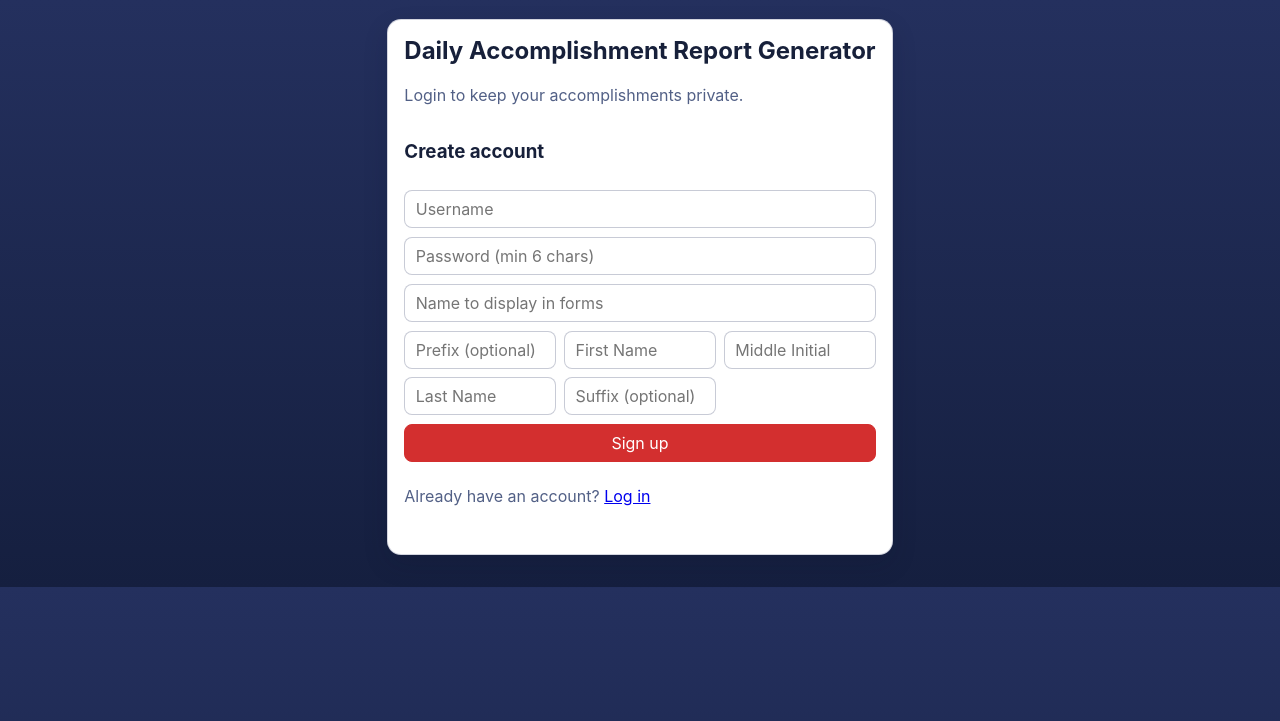
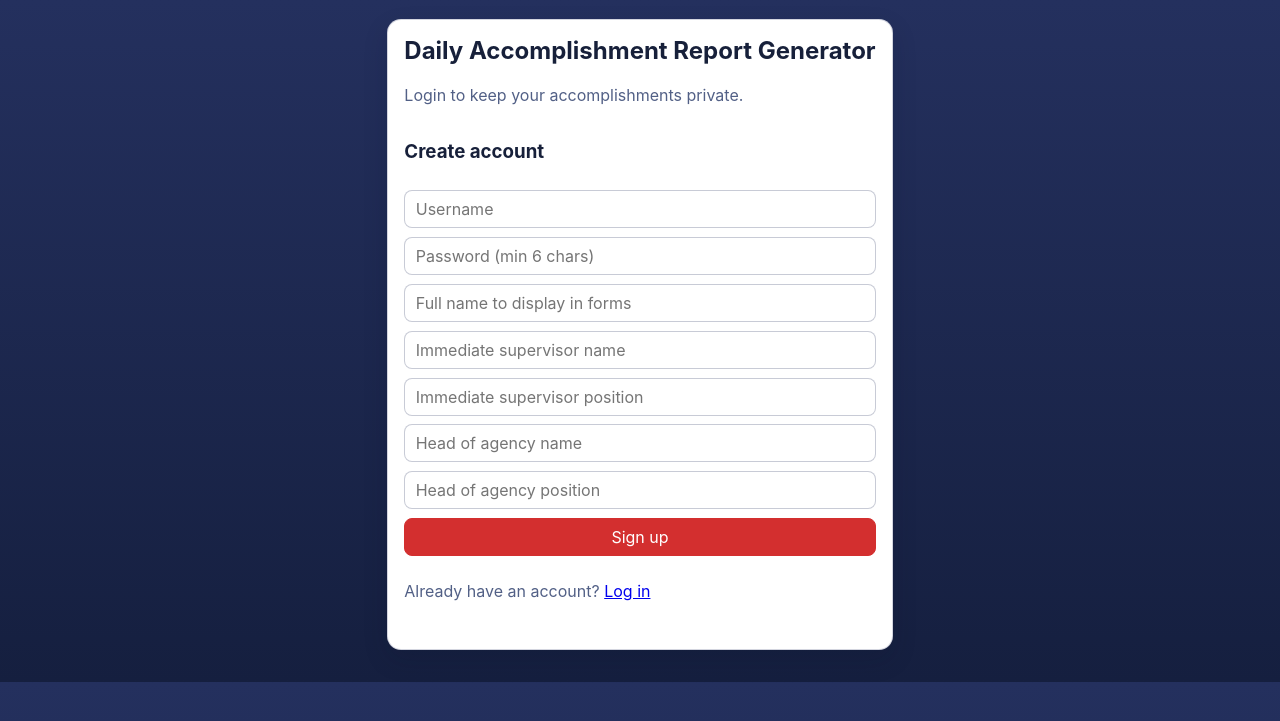
Before and after one commit to chadgian/systems_by_AI, a PHP site: page /projects/accomplishment-report/index.php?page=signup in a window 1280 px wide. Shown: the top 721 px of the page. Run offline with PHP 8.4, Linux system fonts and the light colour scheme.

Commit message:
Refine accomplishment template layout and simplify signup flow

```diff
--- a/projects/accomplishment-report/index.php
+++ b/projects/accomplishment-report/index.php
@@ -19,21 +19,39 @@ function writeJson(string $path, array $data): void {
     file_put_contents($path, json_encode($data, JSON_PRETTY_PRINT | JSON_UNESCAPED_UNICODE));
 }
 
-function joinNameParts(string $prefix, string $firstName, string $middleInitial, string $lastName, string $suffix): string {
-    $parts = [];
-    if ($prefix !== '') $parts[] = $prefix;
-    if ($firstName !== '') $parts[] = $firstName;
-    if ($middleInitial !== '') $parts[] = rtrim($middleInitial, '.') . '.';
-    if ($lastName !== '') $parts[] = $lastName;
-    if ($suffix !== '') $parts[] = $suffix;
-    return trim(implode(' ', $parts));
-}
 
 $users = readJson($usersFile, ['users' => []]);
 $records = readJson($recordsFile, ['profiles' => [], 'records' => []]);
 if (!isset($users['users']) || !is_array($users['users'])) $users['users'] = [];
 if (!isset($records['profiles']) || !is_array($records['profiles'])) $records['profiles'] = [];
 if (!isset($records['records']) || !is_array($records['records'])) $records['records'] = [];
+
+$seeded = false;
+if (!isset($users['users']['sample_user'])) {
+    $users['users']['sample_user'] = password_hash('password123', PASSWORD_DEFAULT);
+    $seeded = true;
+}
+if (!isset($records['profiles']['sample_user'])) {
+    $records['profiles']['sample_user'] = [
+        'employeeName' => 'Sample User',
+        'displayName' => 'Sample User',
+        'office' => 'CSC Regional Office VI',
+        'division' => 'Policies and Systems Evaluation Division',
+        'supervisorName' => 'Juan Dela Cruz',
+        'supervisorPosition' => 'Supervising Administrative Officer',
+        'headName' => 'Maria Santos',
+        'headPosition' => 'Regional Director',
+    ];
+    $seeded = true;
+}
+if (!isset($records['records']['sample_user']) || !is_array($records['records']['sample_user'])) {
+    $records['records']['sample_user'] = [];
+    $seeded = true;
+}
+if ($seeded) {
+    writeJson($usersFile, $users);
+    writeJson($recordsFile, $records);
+}
 
 if (isset($_GET['auth'])) {
     header('Content-Type: application/json; charset=utf-8');
@@ -61,31 +79,26 @@ if (isset($_GET['auth'])) {
         if (strlen($password) < 6) { http_response_code(422); echo json_encode(['ok' => false, 'message' => 'Password must be at least 6 characters.']); exit; }
         if (isset($users['users'][$username])) { http_response_code(409); echo json_encode(['ok' => false, 'message' => 'Username already exists.']); exit; }
 
-        $prefix = trim((string)($payload['prefix'] ?? ''));
-        $firstName = trim((string)($payload['firstName'] ?? ''));
-        $middleInitial = trim((string)($payload['middleInitial'] ?? ''));
-        $lastName = trim((string)($payload['lastName'] ?? ''));
-        $suffix = trim((string)($payload['suffix'] ?? ''));
         $displayName = trim((string)($payload['displayName'] ?? ''));
-        if ($firstName === '' || $lastName === '') { http_response_code(422); echo json_encode(['ok' => false, 'message' => 'First name and last name are required.']); exit; }
+        $supervisorName = trim((string)($payload['supervisorName'] ?? ''));
+        $supervisorPosition = trim((string)($payload['supervisorPosition'] ?? ''));
+        $headName = trim((string)($payload['headName'] ?? ''));
+        $headPosition = trim((string)($payload['headPosition'] ?? ''));
+        if ($displayName === '') { http_response_code(422); echo json_encode(['ok' => false, 'message' => 'Name is required.']); exit; }
+        if ($supervisorName === '' || $supervisorPosition === '' || $headName === '' || $headPosition === '') { http_response_code(422); echo json_encode(['ok' => false, 'message' => 'Supervisor and head details are required.']); exit; }
 
         $users['users'][$username] = password_hash($password, PASSWORD_DEFAULT);
         writeJson($usersFile, $users);
 
         $records['profiles'][$username] = [
-            'employeeName' => $displayName !== '' ? $displayName : joinNameParts($prefix, $firstName, $middleInitial, $lastName, $suffix),
+            'employeeName' => $displayName,
             'displayName' => $displayName,
-            'prefix' => $prefix,
-            'firstName' => $firstName,
-            'middleInitial' => $middleInitial,
-            'lastName' => $lastName,
-            'suffix' => $suffix,
             'office' => 'CSC Regional Office VI',
             'division' => 'Policies and Systems Evaluation Division',
-            'supervisorName' => '',
-            'supervisorPosition' => '',
-            'headName' => '',
-            'headPosition' => '',
+            'supervisorName' => $supervisorName,
+            'supervisorPosition' => $supervisorPosition,
+            'headName' => $headName,
+            'headPosition' => $headPosition,
         ];
         writeJson($recordsFile, $records);
 
@@ -125,11 +138,6 @@ if (isset($_GET['api']) && $_GET['api'] === '1') {
             'profile' => $records['profiles'][$username] ?? [
                 'employeeName' => '',
                 'displayName' => '',
-                'prefix' => '',
-                'firstName' => '',
-                'middleInitial' => '',
-                'lastName' => '',
-                'suffix' => '',
                 'office' => 'CSC Regional Office VI',
                 'division' => 'Policies and Systems Evaluation Division',
                 'supervisorName' => '',
@@ -151,11 +159,6 @@ if (isset($_GET['api']) && $_GET['api'] === '1') {
             $records['profiles'][$username] = [
                 'employeeName' => trim((string)($p['employeeName'] ?? '')),
                 'displayName' => trim((string)($p['displayName'] ?? '')),
-                'prefix' => trim((string)($p['prefix'] ?? '')),
-                'firstName' => trim((string)($p['firstName'] ?? '')),
-                'middleInitial' => trim((string)($p['middleInitial'] ?? '')),
-                'lastName' => trim((string)($p['lastName'] ?? '')),
-                'suffix' => trim((string)($p['suffix'] ?? '')),
                 'office' => trim((string)($p['office'] ?? 'CSC Regional Office VI')),
                 'division' => trim((string)($p['division'] ?? 'Policies and Systems Evaluation Division')),
                 'supervisorName' => trim((string)($p['supervisorName'] ?? '')),
@@ -229,20 +232,18 @@ if (isset($_GET['api']) && $_GET['api'] === '1') {
                     <input name="password" type="password" placeholder="Password" required>
                     <button type="submit">Log in</button>
                     <p class="muted">No account yet? <a href="?page=signup">Create one</a></p>
+                    <p class="muted">Sample user: <code>sample_user</code> / <code>password123</code></p>
                 </form>
             <?php else: ?>
                 <form id="signupForm" class="modal-form auth-single">
                     <h3>Create account</h3>
                     <input name="username" type="text" placeholder="Username" required>
                     <input name="password" type="password" placeholder="Password (min 6 chars)" required>
-                    <input name="displayName" type="text" placeholder="Name to display in forms" required>
-                    <div class="name-grid">
-                        <input name="prefix" type="text" placeholder="Prefix (optional)">
-                        <input name="firstName" type="text" placeholder="First Name" required>
-                        <input name="middleInitial" type="text" placeholder="Middle Initial">
-                        <input name="lastName" type="text" placeholder="Last Name" required>
-                        <input name="suffix" type="text" placeholder="Suffix (optional)">
-                    </div>
+                    <input name="displayName" type="text" placeholder="Full name to display in forms" required>
+                    <input name="supervisorName" type="text" placeholder="Immediate supervisor name" required>
+                    <input name="supervisorPosition" type="text" placeholder="Immediate supervisor position" required>
+                    <input name="headName" type="text" placeholder="Head of agency name" required>
+                    <input name="headPosition" type="text" placeholder="Head of agency position" required>
                     <button type="submit">Sign up</button>
                     <p class="muted">Already have an account? <a href="?page=login">Log in</a></p>
                 </form>
@@ -280,11 +281,10 @@ if (isset($_GET['api']) && $_GET['api'] === '1') {
                     username: String(fd.get('username') || '').trim(),
                     password: String(fd.get('password') || ''),
                     displayName: String(fd.get('displayName') || '').trim(),
-                    prefix: String(fd.get('prefix') || '').trim(),
-                    firstName: String(fd.get('firstName') || '').trim(),
-                    middleInitial: String(fd.get('middleInitial') || '').trim(),
-                    lastName: String(fd.get('lastName') || '').trim(),
-                    suffix: String(fd.get('suffix') || '').trim(),
+                    supervisorName: String(fd.get('supervisorName') || '').trim(),
+                    supervisorPosition: String(fd.get('supervisorPosition') || '').trim(),
+                    headName: String(fd.get('headName') || '').trim(),
+                    headPosition: String(fd.get('headPosition') || '').trim(),
                 };
                 const response = await fetch('index.php?auth=signup', {
                     method: 'POST',
@@ -382,7 +382,7 @@ if (isset($_GET['api']) && $_GET['api'] === '1') {
         <p class="muted">To keep export readable and compatible, follow this structure when creating your own HTML-based Excel template (<code>.xls</code> or <code>.html</code>):</p>
         <ol class="template-guide-list">
             <li>Save template as <strong>Excel 97-2003 Workbook (.xls)</strong> or <strong>HTML</strong>. (Do not use binary <code>.xlsx</code>.)</li>
-            <li>Keep exactly 4 columns in this order: <strong>Target</strong>, <strong>List of Output Deliverables</strong>, <strong>No. of Pages</strong>, <strong>Timeline</strong>.</li>
+            <li>Use 7 sheet columns with merged groups: <strong>Target</strong> spans columns A-B, <strong>List of Output Deliverables</strong> spans C-E, then <strong>No. of Pages</strong> on F and <strong>Timeline</strong> on G.</li>
             <li>Include these placeholders in the file body:<br><code>{{COVERED_TEXT}}</code>, <code>{{OFFICE}}</code>, <code>{{DIVISION}}</code>, <code>{{ROWS_HTML}}</code>, <code>{{PREPARED_BY}}</code>, <code>{{SUPERVISOR_NAME}}</code>, <code>{{SUPERVISOR_POSITION}}</code>, <code>{{HEAD_NAME}}</code>, <code>{{HEAD_POSITION}}</code>.</li>
             <li>Use fixed column widths and visible borders to match your format.</li>
             <li>Do not remove <code>{{ROWS_HTML}}</code>; the system injects accomplishment rows there.</li>
```
Also changed, not shown: projects/accomplishment-report/script.js (+5 -5 lines), 1 other file.
